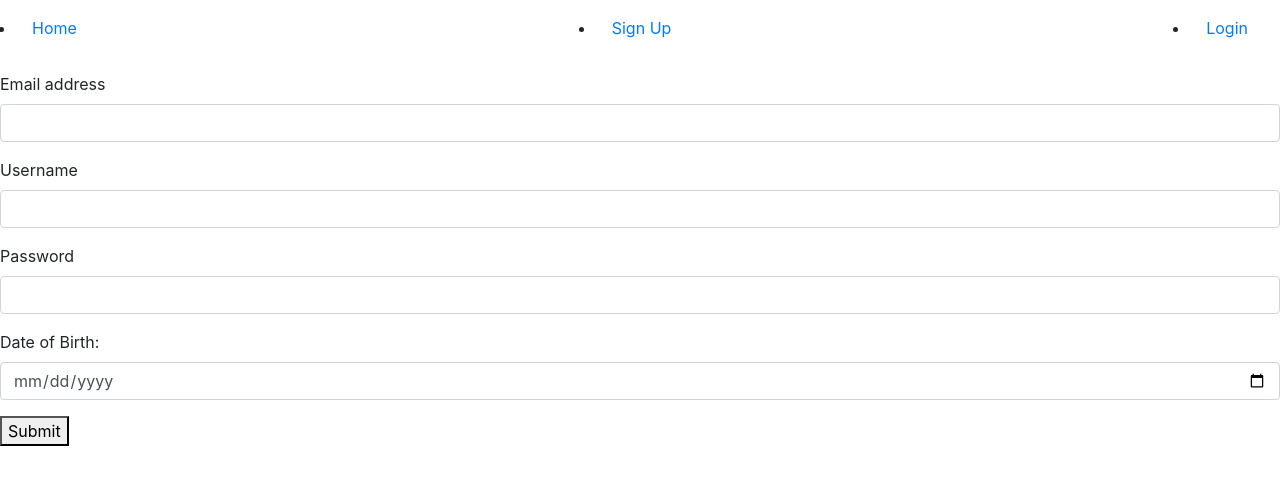
After one commit to PhantomBlade18/SkateApp, a Django app: page /mainapp/register/ in a window 1280 px wide. The commit adds this page. Shown: the top 485 px of the page. Run offline with Django 3.2, Linux system fonts and the light colour scheme; some libraries are stand-ins or nearby versions.

Commit message:
significant progress. lots of connections made

```diff
--- a/SkateNLocate/mainapp/static/mainapp/scripts.js
+++ b/SkateNLocate/mainapp/static/mainapp/scripts.js
@@ -23,7 +23,7 @@ function initMap() {
     });
 
     geocoder = new google.maps.Geocoder();
-
+    $('#nearMe').trigger('click');
 }
 
 function getPosition() {
@@ -85,7 +85,7 @@ $('#nearMe').click(function(){
                 },
                 success: function (data) {
                     var obj = JSON.parse(data)
-
+                    $('#skatepark-list').empty()
                     console.log(obj[0])
                     for (s in obj) {
                         console.log(obj[s].name)
@@ -95,6 +95,7 @@ $('#nearMe').click(function(){
                         text += '<p id = "popularityScore">Popularity: ' + obj[s].avgPopularity + '</p>'
                         text += '<p id = "avgScore">Average: ' + obj[s].avgRating + '</p>'
                         text += '<p id = "SurfaceScore">Surface: ' + obj[s].avgSurface + '</p>'
+                        text += '<p id = "distance">Distance : ' + obj[s].distance.toFixed(2) + ' km</p>'
                         text += '<button class="showMe"> Show me </button>'
                         text += '<button class="rateMe"> Rate </button>'
                         text += '</div>'
--- a/SkateNLocate/mainapp/templates/mainapp/base.html
+++ b/SkateNLocate/mainapp/templates/mainapp/base.html
@@ -21,6 +21,40 @@
     <title>Homepage</title>
 </head>
 <body>
+    <nav>
+        <div id="container">
+            <ul class="navbar">
+                {%if loggedin%}
+                <li class="nav-item">
+                    <p class="nav-link" href="">Welcome {{user.username}}</p>
+                </li>
+                {%else%}
+                {%endif%}
+                <li class="nav-item">
+                    <a class="nav-link" href="{% url 'index' %}" id="home">Home</a>
+                </li>
+
+                {%if loggedin%}
+                <li class="nav-item">
+                    <a class="nav-link" href="{% url 'myRecommendations' %}">My recommendations</a>
+                </li>
+                <li class="nav-item">
+                    <a class="nav-link" href="{% url 'logout' %} " id="logoutButton">Log out</a>
+                </li>
+                <li class="nav-item">
+                    <a class="nav-link" href="{% url 'viewProfile' %}">Profile</a>
+                </li>
+                {%else%}
+                <li class="nav-item">
+                    <a class="nav-link" id="signUpButton" name="signup" href="{% url 'signup' %}">Sign Up</a>
+                </li>
+                <li class="nav-item">
+                    <a class="nav-link" id="loginButton" name="login" href="{% url 'login' %}">Login</a>
+                </li>
+                {%endif%}
+            </ul>
+        </div>
+    </nav>
     {% block content %}
 
     {% endblock%}
--- /dev/null
+++ b/SkateNLocate/mainapp/templates/mainapp/register.html
@@ -0,0 +1,28 @@
+{% extends 'mainapp/base.html'%}
+
+
+
+{% block content %}
+<form method="POST" action="{% url 'registerUserView' %}">
+    {% csrf_token %}
+    <div class="form-group">
+        <label for="exampleInputEmail1">Email address</label>
+        <input id="registerEmail" type="email" class="form-control" name="email">
+    </div>
+    <div class="form-group">
+        <label id="username"  for="username">Username</label>
+        <input id="registerMember" type="text" class="form-control" name="username">
+    </div>
+    <div class="form-group">
+        <label for="registerPass">Password</label>
+        <input type="password" class="form-control" id="registerPass" name="password">
+    </div>
+
+    <div class="form-group">
+        <label for="dob">Date of Birth: </label>
+        <input type="date" class="form-control" id="fdate" name="dob" />
+    </div>
+    <button type="submit" id="registerSubmit">Submit</button>
+</form>
+
+{% endblock %}
--- a/SkateNLocate/mainapp/urls.py
+++ b/SkateNLocate/mainapp/urls.py
@@ -3,5 +3,9 @@ from . import views
 
 urlpatterns = [
     path('', views.index, name='index'),
-    path('recommendations/',views.getRecommendations,name='recommendations'),
+    path('recommendations/',views.getNearestSkateparks,name='getSkateParks'),
+    path('myRecommendations/',views.getNearestSkateparks,name='myRecommendations'),
+    path('register/', views.signup, name='signup'),
+    path('registerUser/', views.registerUserView, name = 'registerUserView'),
+    path('login/', views.login, name='login'),
     ]
--- a/SkateNLocate/mainapp/views.py
+++ b/SkateNLocate/mainapp/views.py
@@ -15,6 +15,66 @@ import pandas as pd
 import numpy as np
 from sklearn.metrics import euclidean_distances
 
+def loggedin(view):
+    ''' Decorator that tests whether user is logged in '''
+    def mod_view(request):
+        if 'username' in request.session:
+            username = request.session['username']
+            try: user = Member.objects.get(username=username)
+            except Member.DoesNotExist: raise Http404('Member does not exist')
+            return view(request, user)
+        else:
+            return render(request,'mainapp/login.html')
+    return mod_view
+
+def registerUserView(request):
+    ''' adds new user to the database '''
+    if 'username' and 'password' and 'email' and 'dob' in request.POST:
+        u = request.POST['username']
+        p = request.POST['password']
+        e = request.POST['email']
+        d = request.POST['dob']
+        user = Member(username = u, email = e, DOB = d)
+        user.set_password(p)
+        try: user.save()
+        except IntegrityError: raise Http404('Username ' +u+' already taken: Usernames must be unique')
+        context = {
+            'username' : u,
+            'loggedin': True
+        }
+        return render(request,'mainapp/index.html',context)
+
+    else:
+        raise Http404('POST data missing')
+
+def login(request):
+    if  request.method == 'GET':
+        return render(request,'mainapp/login.html')
+    elif not ('username' in request.POST and 'password' in request.POST) and request.method == 'POST':
+        context = {
+            'msg': "Please enter the username and password"
+            }
+        data = json.dumps(context)
+        return JsonResponse(data)
+    else:
+        username = request.POST['username']
+        password = request.POST['password']
+        try: member = Member.objects.get(username=username)
+        except Member.DoesNotExist: raise Http404('User does not exist')
+        if member.check_password(password):
+            # remember user in session variable
+            request.session['username'] = username
+            request.session['password'] = password
+            context = {'user': member ,'loggedin': True}
+            return render(request, 'mainapp/index.html', context)
+        else:
+            raise Http404("Username or Password is Incorrect")
+
+@loggedin
+def logout(request, user):
+    request.session.flush()
+    return render(request,'mainapp/index.html', context)
+
 # Create your views here.
 def index(request):
     locs = Location.objects.all()
@@ -31,7 +91,7 @@ def index(request):
     locs = Location.objects.all()
     df = read_frame(locs)
     loc = (51.548600,-0.367310)
-    df['distance'] = df.apply(lambda row:distance.distance(loc,(row.long,row.lat)),axis = 1)
+    df['distance'] = df.apply(lambda row:distance.distance(loc,(row.lat,row.long)).km,axis = 1)
     print(df.to_string())
     #return HttpResponse("Hello World")
 
@@ -47,7 +107,7 @@ def index(request):
     print(df.to_string())
     return HttpResponse("Hello World") """
 
-def getRecommendations(request):
+def getNearestSkateparks(request):
     if request.method == 'POST':
         print("Howdy")
         if 'lat' and 'lng' in request.POST:
@@ -58,11 +118,14 @@ def getRecommendations(request):
             loc = (request.POST['lat'],request.POST['lng'])
             locs = Location.objects.all()
             df = read_frame(locs)
-            df['distance'] = df.apply(lambda row:distance.distance(loc,(row.long,row.lat)),axis = 1)
+            df['distance'] = df.apply(lambda row:distance.distance(loc,(row.lat,row.long)).km,axis = 1)
+            df = df[df['distance']<= 20]
             print(df.to_string())
             context = df.to_json(orient = "records")
             return JsonResponse(context, safe = False)
             print("Return not performed")
+
+
 
 
 
@@ -96,3 +159,6 @@ def normalize_features(df):
         df[col] = df[col].fillna(df[col].mean())
         df[col] = StandardScaler().fit_transform(df[col].values.reshape(-1, 1))
     return df
+
+def signup(request):
+    return render(request,'mainapp/register.html')
```
Also changed, not shown: SkateNLocate/mainapp/templates/mainapp/login.html (added, +22 -0 lines).
